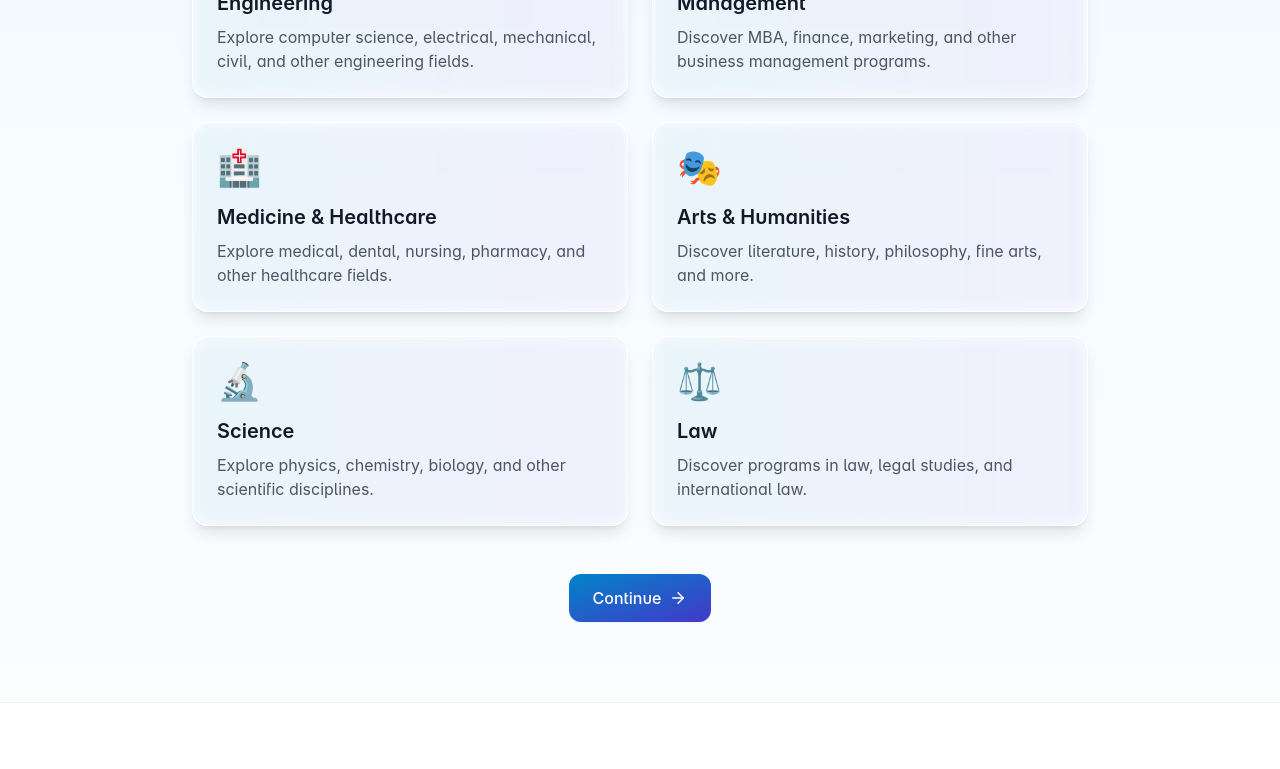
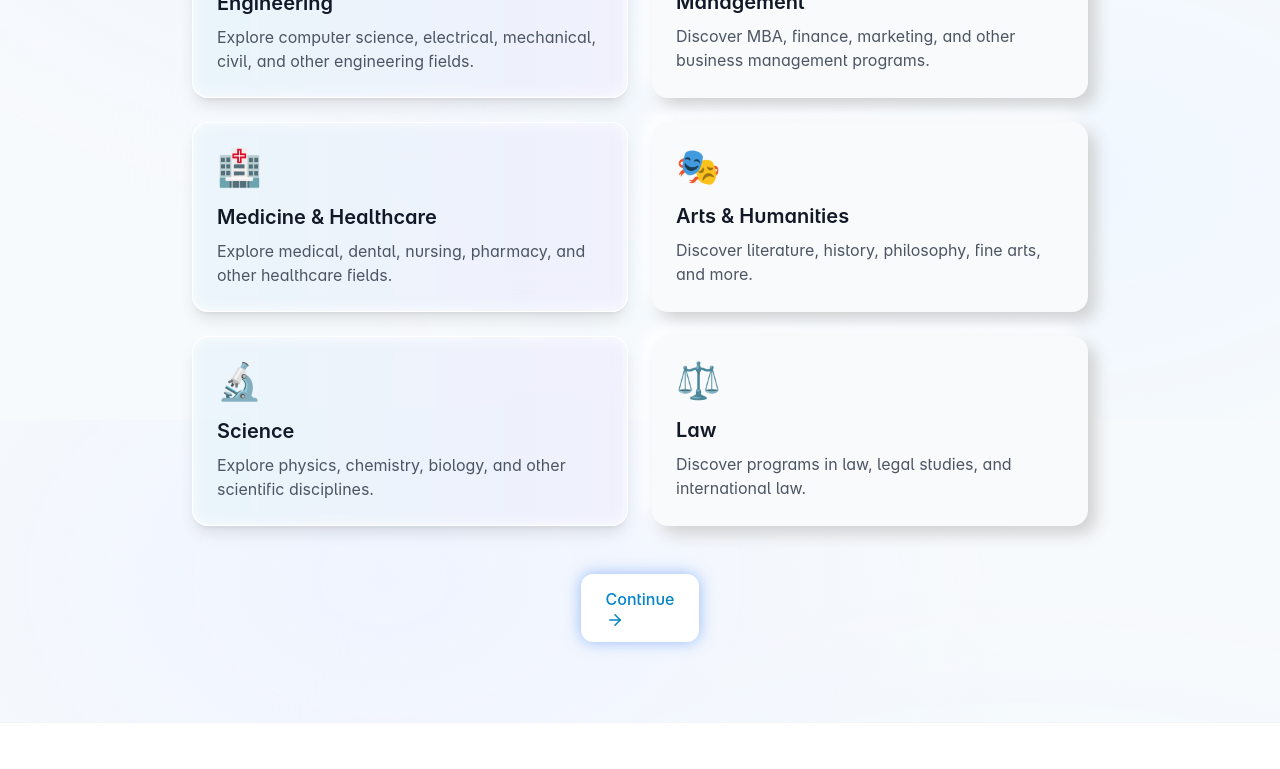
Before and after one commit to hrithik019/campusnavigator, a React (Vite) app: page /career-selection in a window 1280 px wide. Shown: the part 380-1149 px from the top of the page. Built offline with nearby package versions, Linux system fonts and the light colour scheme.

Commit message:
Enhance website aesthetic and UI
The UI was updated to incorporate a more visually appealing design with a gleamorphic and neuromorphic effect.

```diff
--- a/src/components/ui/BlurCard.tsx
+++ b/src/components/ui/BlurCard.tsx
@@ -6,24 +6,44 @@ interface BlurCardProps extends React.HTMLAttributes<HTMLDivElement> {
   children: React.ReactNode;
   className?: string;
   hoverEffect?: boolean;
+  variant?: "gleam" | "neuro" | "glass" | "default";
 }
 
 const BlurCard: React.FC<BlurCardProps> = ({
   children,
   className,
   hoverEffect = false,
+  variant = "default",
   ...props
 }) => {
+  const baseStyles = "rounded-2xl p-6 transition-all duration-300 overflow-hidden relative";
+
+  const variantStyles = {
+    default: "glass",
+    glass: "glass",
+    gleam: "bg-white/90 backdrop-blur-xl border border-white/40 shadow-lg",
+    neuro: "bg-gray-50 shadow-[8px_8px_16px_#d1d1d1,-8px_-8px_16px_#ffffff] dark:bg-gray-800 dark:shadow-[8px_8px_16px_#1a1a1a,-8px_-8px_16px_#2c2c2c]"
+  };
+
+  const hoverStyles = hoverEffect ?
+    variant === "neuro"
+      ? "hover:shadow-[12px_12px_20px_#d1d1d1,-12px_-12px_20px_#ffffff] hover:translate-y-[-2px]"
+      : "hover:shadow-xl hover:shadow-blue-600/15 hover:translate-y-[-2px]"
+    : "";
+
   return (
     <div
       className={cn(
-        "glass rounded-2xl p-6 transition-all duration-300 overflow-hidden relative",
-        hoverEffect && "hover:shadow-xl hover:shadow-blue-600/15 hover:translate-y-[-2px]",
+        baseStyles,
+        variantStyles[variant],
+        hoverStyles,
         className
       )}
       {...props}
     >
-      <div className="absolute -inset-0.5 bg-gradient-to-r from-blue-600/20 to-indigo-600/20 rounded-2xl blur opacity-40"></div>
+      {variant !== "neuro" && (
+        <div className="absolute -inset-0.5 bg-gradient-to-r from-blue-600/20 to-indigo-600/20 rounded-2xl blur opacity-40 group-hover:opacity-70 transition duration-300"></div>
+      )}
       <div className="relative z-10">{children}</div>
     </div>
   );
--- a/src/components/ui/CustomButton.tsx
+++ b/src/components/ui/CustomButton.tsx
@@ -5,7 +5,7 @@ import { Link } from "react-router-dom";
 
 interface ButtonProps extends React.ButtonHTMLAttributes<HTMLButtonElement> {
   children: React.ReactNode;
-  variant?: "primary" | "secondary" | "outline" | "ghost" | "gradient";
+  variant?: "primary" | "secondary" | "outline" | "ghost" | "gradient" | "gleam" | "neuro";
   size?: "sm" | "md" | "lg";
   to?: string;
   fullWidth?: boolean;
@@ -20,14 +20,16 @@ const CustomButton: React.FC<ButtonProps> = ({
   fullWidth = false,
   ...props
 }) => {
-  const baseStyles = "font-medium rounded-xl transition-all duration-200 flex items-center justify-center shadow-sm";
+  const baseStyles = "font-medium rounded-xl transition-all duration-200 flex items-center justify-center relative overflow-hidden";
 
   const variantStyles = {
-    primary: "bg-blue-600 text-white hover:bg-blue-700 active:bg-blue-800",
-    secondary: "bg-gray-100 text-gray-800 hover:bg-gray-200 active:bg-gray-300",
-    outline: "bg-transparent border border-gray-300 text-gray-800 hover:bg-gray-50",
+    primary: "bg-blue-600 text-white hover:bg-blue-700 active:bg-blue-800 shadow-sm",
+    secondary: "bg-gray-100 text-gray-800 hover:bg-gray-200 active:bg-gray-300 shadow-sm",
+    outline: "bg-transparent border border-gray-300 text-gray-800 hover:bg-gray-50 shadow-sm",
     ghost: "bg-transparent text-gray-800 hover:bg-gray-100",
-    gradient: "bg-gradient-primary text-white hover:shadow-lg hover:shadow-blue-500/25 active:opacity-90",
+    gradient: "bg-gradient-to-br from-blue-600 to-indigo-700 text-white hover:shadow-lg hover:shadow-blue-500/25 active:opacity-90",
+    gleam: "bg-white text-blue-600 border border-white/50 shadow-[0_0_15px_rgba(59,130,246,0.5)] hover:shadow-[0_0_25px_rgba(59,130,246,0.7)]",
+    neuro: "bg-gray-50 text-gray-800 shadow-[5px_5px_10px_#d4d4d4,-5px_-5px_10px_#ffffff] hover:shadow-[7px_7px_12px_#d4d4d4,-7px_-7px_12px_#ffffff] active:shadow-[inset_5px_5px_10px_#d4d4d4,inset_-5px_-5px_10px_#ffffff]"
   };
 
   const sizeStyles = {
@@ -46,17 +48,26 @@ const CustomButton: React.FC<ButtonProps> = ({
     className
   );
 
+  // Special styles for gleam effect
+  const gleamEffect = variant === "gleam" ? (
+    <span className="absolute inset-0 overflow-hidden rounded-xl">
+      <span className="absolute inset-0 -translate-x-full animate-[shimmer_2s_infinite] bg-gradient-to-r from-transparent via-white/20 to-transparent"></span>
+    </span>
+  ) : null;
+
   if (to) {
     return (
       <Link to={to} className={buttonClass}>
-        {children}
+        {gleamEffect}
+        <span className="relative z-10">{children}</span>
       </Link>
     );
   }
 
   return (
     <button className={buttonClass} {...props}>
-      {children}
+      {gleamEffect}
+      <span className="relative z-10">{children}</span>
     </button>
   );
 };
--- a/src/index.css
+++ b/src/index.css
@@ -92,6 +92,9 @@
   body {
     @apply bg-background text-foreground antialiased;
     font-feature-settings: "salt" on, "liga" on;
+    background-image: radial-gradient(at 30% 20%, hsla(222, 100%, 97%, 1) 0px, transparent 50%),
+                      radial-gradient(at 80% 70%, hsla(210, 100%, 97%, 1) 0px, transparent 50%);
+    background-attachment: fixed;
   }
 
   /* Page transitions */
@@ -150,6 +153,58 @@
     @apply bg-gradient-to-r from-blue-600 to-indigo-600 bg-clip-text text-transparent;
   }
 
+  .gleam-effect {
+    position: relative;
+    overflow: hidden;
+  }
+
+  .gleam-effect::before {
+    content: '';
+    position: absolute;
+    top: 0;
+    left: -75%;
+    width: 50%;
+    height: 100%;
+    background: linear-gradient(
+      to right,
+      rgba(255, 255, 255, 0) 0%,
+      rgba(255, 255, 255, 0.3) 100%
+    );
+    transform: skewX(-25deg);
+    animation: gleam 3s infinite;
+  }
+
+  .neuro-card {
+    @apply bg-white rounded-2xl shadow-[5px_5px_10px_#d1d1d1,-5px_-5px_10px_#ffffff] transition-all duration-300;
+  }
+
+  .neuro-card:hover {
+    @apply shadow-[8px_8px_16px_#d1d1d1,-8px_-8px_16px_#ffffff];
+  }
+
+  .neuro-input {
+    @apply bg-gray-50 border-none shadow-[inset_2px_2px_5px_#d1d1d1,inset_-2px_-2px_5px_#ffffff] focus:shadow-[inset_4px_4px_8px_#d1d1d1,inset_-4px_-4px_8px_#ffffff] transition-all duration-300;
+  }
+
+  .shimmer {
+    @apply relative overflow-hidden before:absolute before:inset-0 before:-translate-x-full before:animate-[shimmer_2s_infinite] before:bg-gradient-to-r before:from-transparent before:via-white/20 before:to-transparent;
+  }
+
+  @keyframes gleam {
+    0% {
+      left: -75%;
+    }
+    100% {
+      left: 125%;
+    }
+  }
+
+  @keyframes shimmer {
+    100% {
+      transform: translateX(100%);
+    }
+  }
+
   @keyframes gradient-shift {
     0% {
       background-position: 0% 50%;
--- a/src/pages/CareerSelection.tsx
+++ b/src/pages/CareerSelection.tsx
@@ -57,7 +57,7 @@ const CareerSelection: React.FC = () => {
   };
 
   return (
-    <div className="min-h-screen flex flex-col bg-gradient-to-b from-blue-50 to-white">
+    <div className="min-h-screen flex flex-col">
       <NavBar />
 
       <main className="flex-grow pt-32 pb-20 px-6 md:px-12">
@@ -72,7 +72,7 @@ const CareerSelection: React.FC = () => {
           </div>
 
           <div className="grid grid-cols-1 md:grid-cols-2 gap-6">
-            {careerOptions.map((career) => (
+            {careerOptions.map((career, index) => (
               <div
                 key={career.id}
                 onClick={() => setSelectedCareer(career.id)}
@@ -80,7 +80,10 @@ const CareerSelection: React.FC = () => {
                   selectedCareer === career.id ? "ring-2 ring-blue-600 shadow-lg shadow-blue-500/20" : ""
                 }`}
               >
-                <BlurCard className="relative h-full">
+                <BlurCard
+                  variant={index % 2 === 0 ? "gleam" : "neuro"}
+                  className="relative h-full shimmer"
+                >
                   {selectedCareer === career.id && (
                     <div className="absolute top-4 right-4">
                       <CheckCircle2 className="text-blue-600" size={24} />
@@ -104,7 +107,7 @@ const CareerSelection: React.FC = () => {
             <CustomButton
               onClick={handleContinue}
               disabled={!selectedCareer}
-              variant="gradient"
+              variant="gleam"
               size="lg"
               className="gap-2"
             >
--- a/src/pages/LocationSelection.tsx
+++ b/src/pages/LocationSelection.tsx
@@ -27,7 +27,7 @@ const LocationSelection: React.FC = () => {
       <main className="flex-grow pt-32 pb-20 px-6 md:px-12">
         <div className="max-w-4xl mx-auto animate-fade-in">
           <div className="text-center mb-12">
-            <h1 className="text-3xl md:text-4xl font-bold text-gray-900">
+            <h1 className="text-3xl md:text-4xl font-bold text-gradient">
               Where would you like to study?
             </h1>
             <p className="mt-4 text-lg text-gray-600 max-w-2xl mx-auto">
@@ -38,9 +38,9 @@ const LocationSelection: React.FC = () => {
           <div className="grid grid-cols-1 md:grid-cols-2 gap-8">
             <div
               onClick={() => handleLocationSelect("india")}
-              className="cursor-pointer transition-all duration-300 transform hover:-translate-y-2"
+              className="cursor-pointer transition-all duration-300 transform hover:-translate-y-2 shimmer"
             >
-              <BlurCard className="h-64 relative overflow-hidden group">
+              <BlurCard variant="gleam" className="h-64 relative overflow-hidden group">
                 <div className="absolute inset-0 bg-gradient-to-b from-transparent to-black/60 z-10"></div>
                 <img
                   src="https://images.unsplash.com/photo-1524492412937-b28074a5d7da?ixlib=rb-4.0.3&ixid=M3wxMjA3fDB8MHxwaG90by1wYWdlfHx8fGVufDB8fHx8fA%3D%3D&auto=format&fit=crop&w=600&q=80"
@@ -57,7 +57,7 @@ const LocationSelection: React.FC = () => {
                     Explore top colleges and universities across India
                   </p>
                   <CustomButton
-                    variant="primary"
+                    variant="gleam"
                     className="mt-4 bg-white text-gray-900 hover:bg-gray-100"
                   >
                     View Colleges
@@ -68,9 +68,9 @@ const LocationSelection: React.FC = () => {
 
             <div
               onClick={() => handleLocationSelect("abroad")}
-              className="cursor-pointer transition-all duration-300 transform hover:-translate-y-2"
+              className="cursor-pointer transition-all duration-300 transform hover:-translate-y-2 shimmer"
             >
-              <BlurCard className="h-64 relative overflow-hidden group">
+              <BlurCard variant="neuro" className="h-64 relative overflow-hidden group">
                 <div className="absolute inset-0 bg-gradient-to-b from-transparent to-black/60 z-10"></div>
                 <img
                   src="https://images.unsplash.com/photo-1562774053-701939374585?ixlib=rb-4.0.3&ixid=M3wxMjA3fDB8MHxwaG90by1wYWdlfHx8fGVufDB8fHx8fA%3D%3D&auto=format&fit=crop&w=600&q=80"
@@ -87,7 +87,7 @@ const LocationSelection: React.FC = () => {
                     Discover international universities and global opportunities
                   </p>
                   <CustomButton
-                    variant="primary"
+                    variant="gleam"
                     className="mt-4 bg-white text-gray-900 hover:bg-gray-100"
                   >
                     View Colleges
@@ -99,7 +99,7 @@ const LocationSelection: React.FC = () => {
 
           <div className="mt-12 flex justify-center">
             <CustomButton
-              variant="outline"
+              variant="neuro"
               onClick={() => navigate(-1)}
               size="lg"
               className="gap-2"
```
Also changed, not shown: src/pages/Index.tsx (+17 -12 lines).
